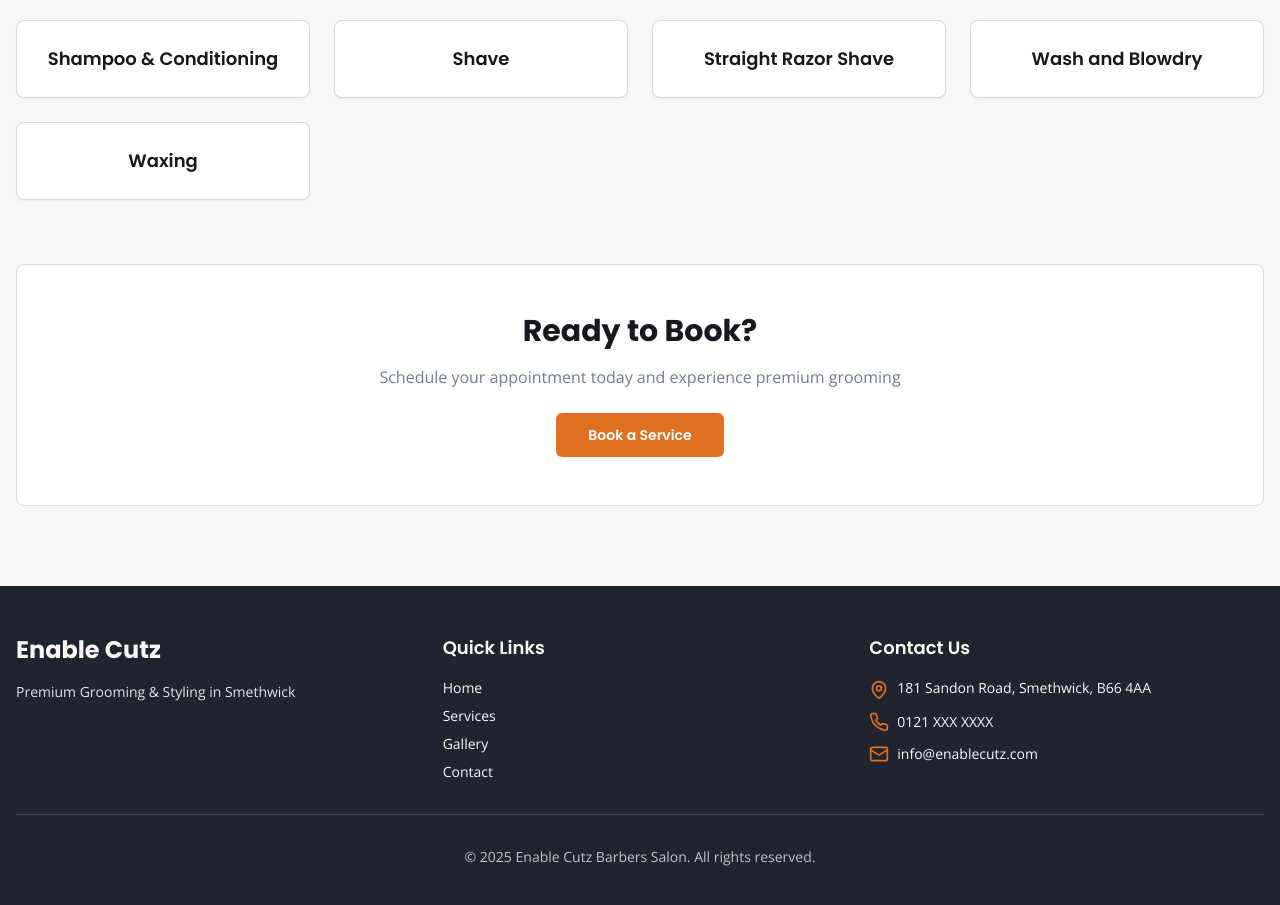
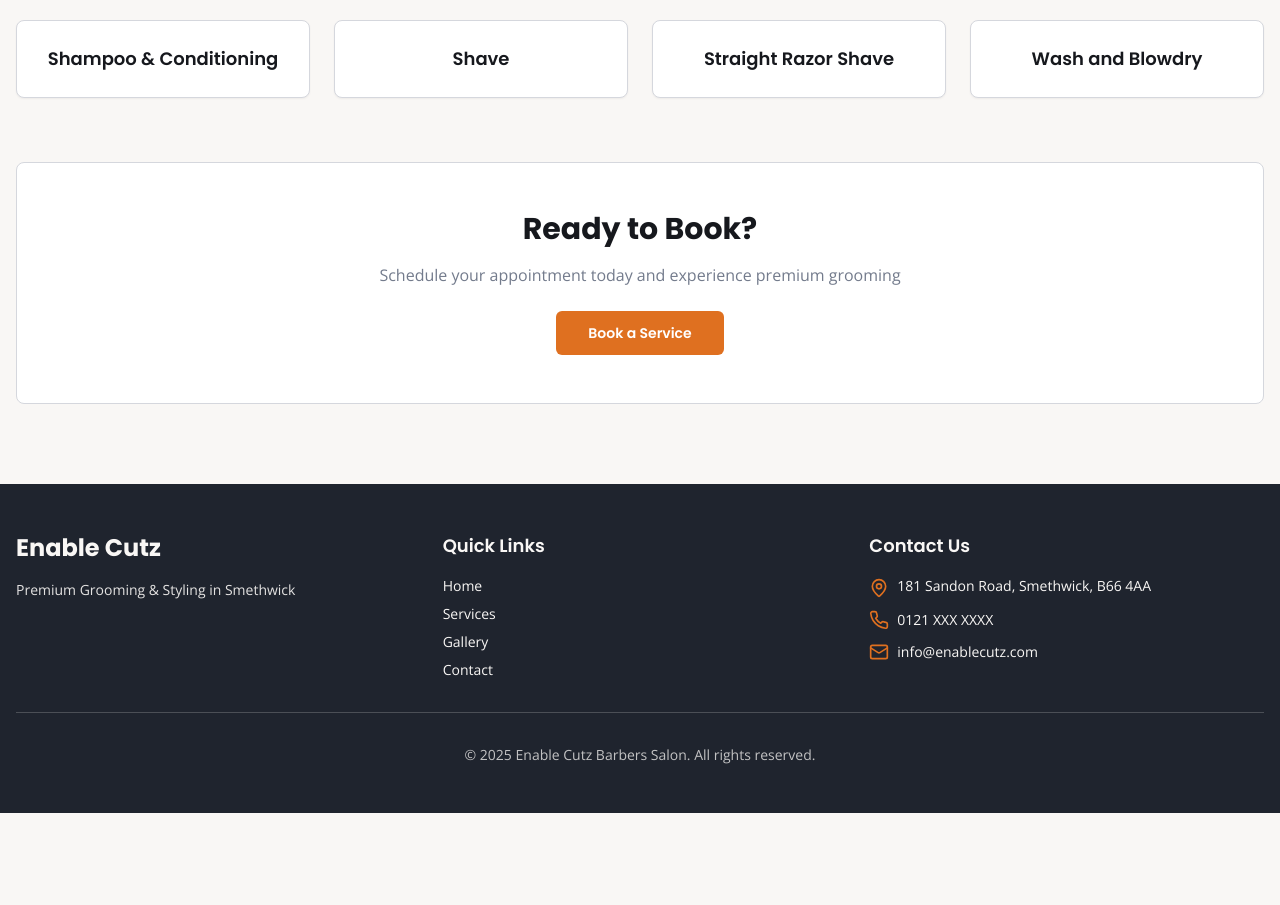
Before and after one commit to calvinisbuilding/enable-cutz-booking-hub, a React (Vite) app: page /services in a window 1280 px wide. Shown: the part 1160-2065 px from the top of the page. After the commit the page ends 1973 px from the top, so only its background shows below. Built offline with nearby package versions, Linux system fonts and the light colour scheme; the HTML template or start-up script is replaced by a standard one.

Commit message:
Refactor: Remove waxing service

```diff
--- a/src/pages/Services.tsx
+++ b/src/pages/Services.tsx
@@ -39,7 +39,6 @@ const Services = () => {
     "Shave",
     "Straight Razor Shave",
     "Wash and Blowdry",
-    "Waxing",
   ];
 
   return (
```
